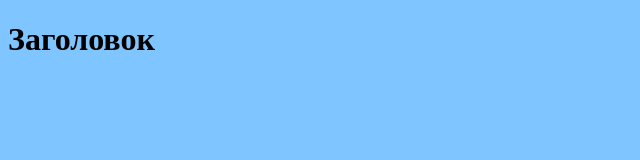
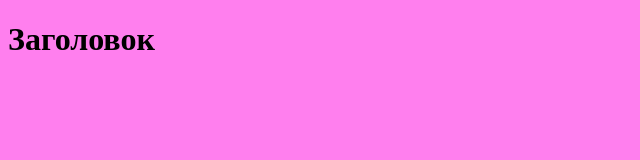
Before and after one commit to v-bobko/testgit, a plain HTML site: page index.html in a window 1280 px wide. Shown: the whole page, without its empty margins (0-640 px from the left). Drawn offline with Linux system fonts and the light colour scheme.

Commit message:
Изменили фон на розовый

```diff
--- a/style.css
+++ b/style.css
@@ -1,3 +1,3 @@
 body {
-    background-color: rgb(127, 197, 255);
+    background-color: rgb(255, 127, 238);
 }
```
